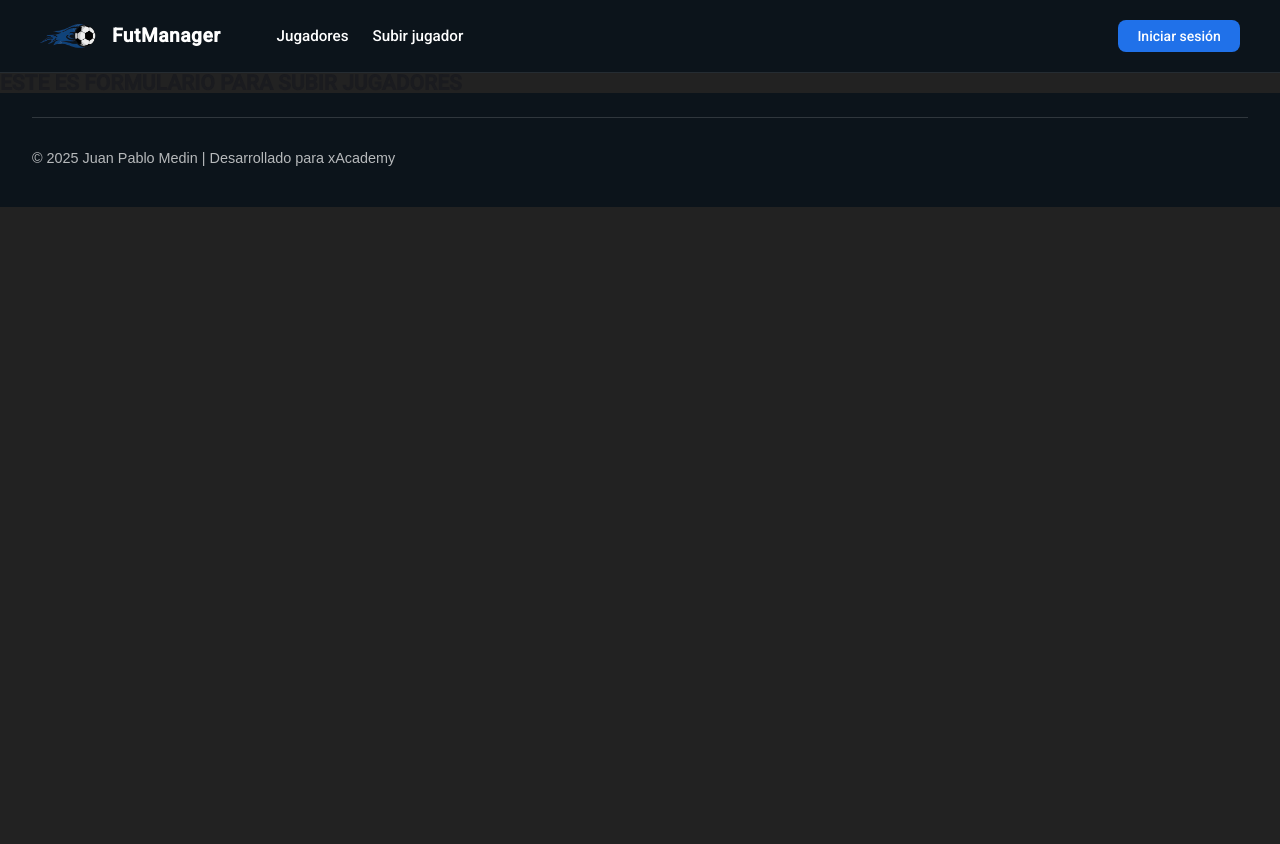
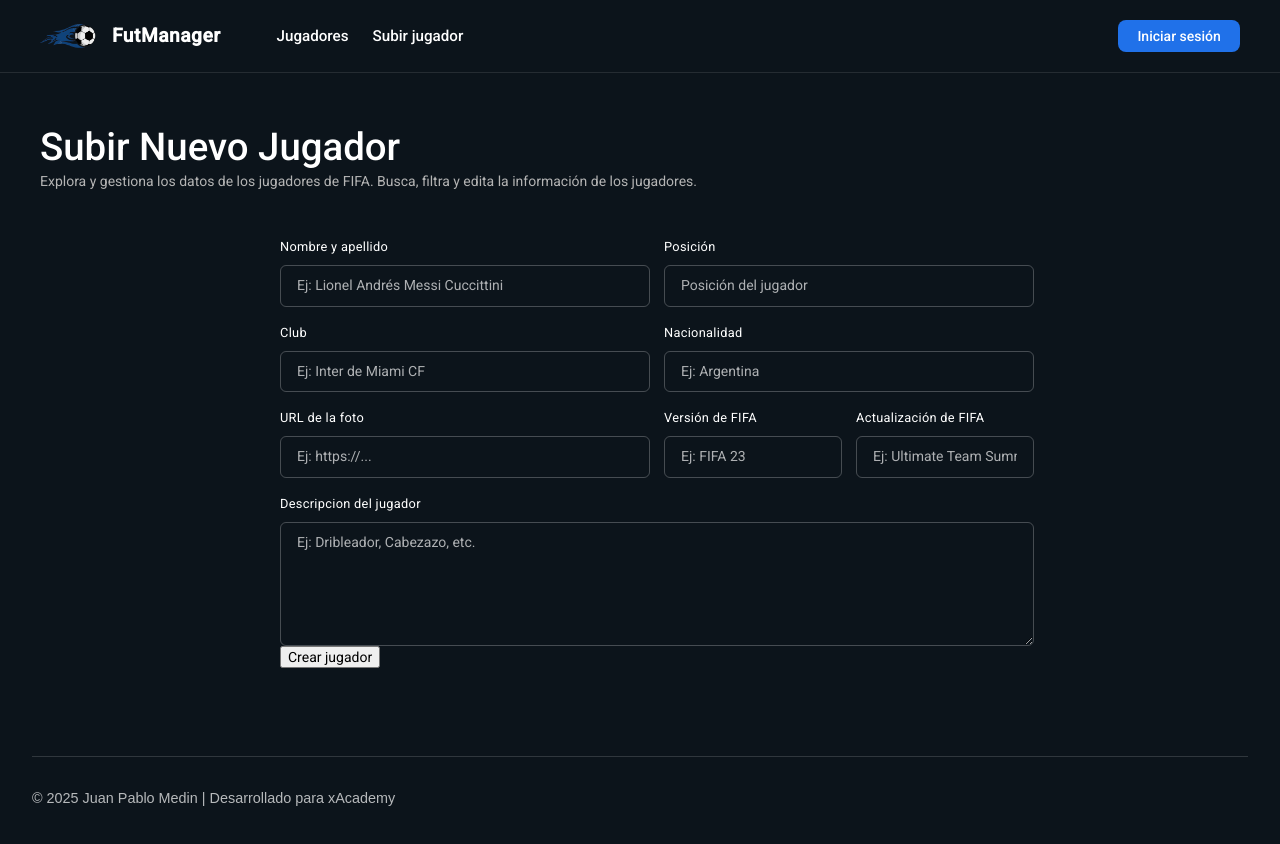
Before and after one commit to juampimedina06/gestionar-istado-de-jugadores-fifa, an Angular app in the folder front/: page /subir-player in a window 1280 px wide. Before the commit the page ends 800 px from the top, so only its background shows below. Built offline with nearby package versions, Linux system fonts and the light colour scheme.

Commit message:
formulario estatico creado

```diff
--- /dev/null
+++ b/front/src/app/features/components/form-subir-player/form-subir-player.html
@@ -0,0 +1,67 @@
+<div class="contenedor_formulario">
+<form class="formulario" [formGroup]="formPlayer" (ngSubmit)="subirJugador()">
+        <div class="contenedor_inputs">
+            <app-input-reutilizable
+                [label]="'Nombre y apellido'"
+                [control]="formPlayer.controls.name"
+                [type]="'text'"
+                [placeholder]="'Ej: Lionel Andrés Messi Cuccittini'"
+            />
+            <app-input-reutilizable
+                [label]="'Posición'"
+                [control]="formPlayer.controls.position"
+                [type]="'text'"
+                [placeholder]="'Posición del jugador'"
+              />
+        </div>
+        <div class="contenedor_inputs">
+            <app-input-reutilizable
+                [label]="'Club'"
+                [control]="formPlayer.controls.club_name"
+                [type]="'text'"
+                [placeholder]="'Ej: Inter de Miami CF'"
+            />
+            <app-input-reutilizable
+                [label]="'Nacionalidad'"
+                [type]="'text'"
+                [placeholder]="'Ej: Argentina'"
+                [control]="formPlayer.controls.nationality_name"
+            />
+        </div>
+        <div class="contenedor_inputs">
+            <div class="contenedor_interno">
+                <app-input-reutilizable
+                [label]="'URL de la foto'"
+                [control]="formPlayer.controls.player_face_url"
+                [type]="'text'"
+                [placeholder]="'Ej: https://...'"
+                 />
+            </div>
+
+           <div class="contenedor_dos_inputs">
+                <app-input-reutilizable
+                    [label]="'Versión de FIFA'"
+                    [control]="formPlayer.controls.fifa_version"
+                    [type]="'text'"
+                    [placeholder]="'Ej: FIFA 23'"
+                />
+                <app-input-reutilizable
+                    [label]="'Actualización de FIFA'"
+                    [control]="formPlayer.controls.fifa_update"
+                    [type]="'text'"
+                    [placeholder]="'Ej: Ultimate Team Summer Refresh'"
+                />
+           </div>
+        </div>
+        <div class="contenedor_textarea">
+            <app-input-reutilizable
+                [label]="'Descripcion del jugador'"
+                [control]="formPlayer.controls.player_traits"
+                [type]="'textarea'"
+                [placeholder]="'Ej: Dribleador, Cabezazo, etc.'"
+            />
+        </div>
+        <button class="boton_enviar" type="submit" (click)="subirJugador()">Crear jugador</button>
+</form>
+
+</div>
--- /dev/null
+++ b/front/src/app/features/components/form-subir-player/form-subir-player.scss
@@ -0,0 +1,51 @@
+.contenedor_formulario{
+    width: 100%;
+    display: flex;
+    justify-content: center;
+}
+
+.formulario{
+    width: 60%;
+}
+
+.contenedor_inputs{
+   display: flex;
+   margin-bottom: 1rem;
+   gap: 3rem;
+}
+
+.contenedor_interno{
+    display: flex;
+    width: 50%;
+}
+
+.contenedor_dos_inputs{
+    display: flex;
+    width: 50%;
+    gap: 3rem;
+}
+
+.contenedor_textarea{
+
+}
+
+@media (max-width: 768px) {
+    .formulario{
+        width: 100%;
+    }
+
+    .contenedor_inputs{
+        flex-direction: column;
+        gap: 1.5rem;
+    }
+
+    .contenedor_dos_inputs{
+        flex-direction: column;
+        gap: 1rem;
+        width: 100%;
+    }
+
+    .contenedor_interno{
+        width: 100%;
+    }
+}
--- /dev/null
+++ b/front/src/app/features/components/form-subir-player/form-subir-player.ts
@@ -0,0 +1,49 @@
+import { Component, inject } from '@angular/core';
+import { InputReutilizable } from "../input-reutilizable/input-reutilizable";
+import { FormControl, FormGroup, NonNullableFormBuilder, ReactiveFormsModule, Validators } from '@angular/forms';
+
+export interface ContenidoSubirPlayer{
+  name: FormControl<string>;
+  position: FormControl<string>;
+  club_name: FormControl<string>;
+  nationality_name: FormControl<string>;
+  player_face_url: FormControl<string>;
+  fifa_version: FormControl<string>;
+  fifa_update: FormControl<string>;
+  player_traits: FormControl<string>;
+}
+
+@Component({
+  selector: 'app-form-subir-player',
+  imports: [InputReutilizable, ReactiveFormsModule],
+  templateUrl: './form-subir-player.html',
+  styleUrl: './form-subir-player.scss'
+})
+export class FormSubirPlayer {
+  private fb = inject(NonNullableFormBuilder);
+  /*IMPLEMENTAR EL SERVICIO DESPUES*/
+
+  formPlayer : FormGroup<ContenidoSubirPlayer> = this.fb.group({
+    name: this.fb.control('', Validators.required),
+    position: this.fb.control('', Validators.required),
+    club_name: this.fb.control('', Validators.required),
+    nationality_name: this.fb.control('', Validators.required),
+    player_face_url: this.fb.control('', Validators.required),
+    fifa_version: this.fb.control('', Validators.required),
+    fifa_update: this.fb.control('', Validators.required),
+    player_traits: this.fb.control('', Validators.required),
+  })
+
+  subirJugador(){
+    if(this.formPlayer.valid){
+      console.log(this.formPlayer.value);
+      /*Crear modal para mostrar el envio del formulario exito*/
+    }else{
+      this.formPlayer.markAllAsTouched();
+      /*Crear modal para mostrar el error de formulario*/
+    }
+  }
+
+
+
+}
--- /dev/null
+++ b/front/src/app/features/components/input-reutilizable/input-reutilizable.html
@@ -0,0 +1,44 @@
+ <div class="contenedor_labelInput">
+  @if (label()) {
+    <label class="label">{{ label() }}</label>
+  }
+
+  @switch (type()) {
+    @case ('textarea') {
+      <textarea
+        class="textarea"
+        [placeholder]="placeholder()"
+        [formControl]="control()"
+        (blur)="onTouched()"
+        [class.invalid]="control().invalid && (control().dirty || control().touched)"
+      ></textarea>
+    }
+    @default {
+      <input
+        class="input"
+        [type]="type()"
+        [placeholder]="placeholder()"
+        [formControl]="control()"
+        (blur)="onTouched()"
+        [class.invalid]="control().invalid && (control().dirty || control().touched)"
+      />
+    }
+  }
+
+  @if (control().invalid && (control().dirty || control().touched)) {
+    <div class="error-messages">
+      @if (control().errors?.['required']) {
+        <span class="input_error">Este campo es obligatorio</span>
+      }
+      @if (control().errors?.['email']) {
+        <span class="input_error">Debe ser un email válido</span>
+      }
+      @if (control().errors?.['minlength']) {
+        <span class="input_error">Mínimo {{ control().errors?.['minlength'].requiredLength }} caracteres</span>
+      }
+      @if (control().errors?.['maxlength']) {
+        <span class="input_error">Máximo {{ control().errors?.['maxlength'].requiredLength }} caracteres</span>
+      }
+    </div>
+  }
+</div>
--- /dev/null
+++ b/front/src/app/features/components/input-reutilizable/input-reutilizable.scss
@@ -0,0 +1,81 @@
+:host {
+  display: block;
+  width: 100%;
+}
+
+.contenedor_labelInput {
+  display: flex;
+  flex-direction: column;
+  width: auto;
+  gap: 0.5rem;
+}
+
+.label {
+  color: #fff;
+  font-size: .8rem;
+  letter-spacing: 0.3px;
+}
+
+.input,
+.textarea {
+  width: 100%;
+  color: #fff;
+  background-color: transparent;
+  border: 1.8px solid #ffffff3d;
+  border-radius: 6px;
+  padding: 0.7rem 1rem;
+  font-size: 15px;
+  outline: none;
+  transition: border-color 0.2s ease, box-shadow 0.2s ease, background-color 0.2s ease;
+}
+
+.input:focus-visible,
+.textarea:focus-visible {
+  border-color: #ffffff;
+  background-color: rgba(255, 255, 255, 0.05);
+  box-shadow: 0 0 0 3px color-mix(in srgb, #cdddf7 30%, transparent);
+}
+
+.input::placeholder,
+.textarea::placeholder {
+  color: #ffffffaa;
+  font-size: 14px;
+  font-weight: 400;
+}
+
+.textarea {
+  resize: vertical;
+  min-height: 100px;
+}
+
+.input_error {
+  color: rgb(255, 54, 54);
+  font-size: 0.85rem;
+  margin-top: -0.25rem;
+}
+
+@media (max-width: 768px) {
+  .contenedor_labelInput {
+    max-width: 92%;
+    gap: 0.4rem;
+    margin: 0;
+  }
+}
+
+@media (max-width: 480px) {
+  .contenedor_labelInput {
+    max-width: 92%;
+    gap: 0.4rem;
+    margin: 0;
+  }
+
+  .label {
+    font-size: 1rem;
+  }
+
+  .input,
+  .textarea {
+    font-size: 14px;
+    padding: 0.45rem 0.65rem;
+  }
+}
--- /dev/null
+++ b/front/src/app/features/components/input-reutilizable/input-reutilizable.ts
@@ -0,0 +1,43 @@
+import { Component, input, forwardRef, effect } from '@angular/core';
+import { FormControl, NG_VALUE_ACCESSOR, ReactiveFormsModule } from '@angular/forms';
+
+@Component({
+  selector: 'app-input-reutilizable',
+  imports: [ReactiveFormsModule],
+  templateUrl: './input-reutilizable.html',
+  styleUrl: './input-reutilizable.scss'
+})
+export class InputReutilizable {
+ control = input.required<FormControl<any>>();
+  type = input<'text' | 'email' | 'password' | 'number' | 'search' | 'tel' | 'textarea'>('text');
+  label = input<string>('');
+  placeholder = input<string>('');
+
+  onTouched = () => {};
+  onChange = (_value: any) => {};
+
+  constructor() {
+    effect(() => {
+      const value = this.control().value;
+      this.onChange(value);
+    });
+  }
+
+  writeValue(value: any): void {
+    if (value !== this.control().value) {
+      this.control().setValue(value, { emitEvent: false });
+    }
+  }
+
+  registerOnChange(fn: any): void {
+    this.onChange = fn;
+  }
+
+  registerOnTouched(fn: any): void {
+    this.onTouched = fn;
+  }
+
+  setDisabledState(isDisabled: boolean): void {
+    isDisabled ? this.control().disable() : this.control().enable();
+  }
+}
--- a/front/src/app/features/pages/inicio/inicio.scss
+++ b/front/src/app/features/pages/inicio/inicio.scss
@@ -1,21 +1,19 @@
 .contenedor_inicio{
    background-color: #0c141b;
    width: 100%;
-
   margin: 0 auto;
 }
 
 .contenido_inicio{
    max-width: 1200px;
    margin: 0 auto;
-   padding: 2rem;
+   padding: 4rem 2rem;
    color: #fff;
    display: flex;
    flex-direction: column;
-   gap: 1rem;
    h2{
     font-weight: 500;
-    font-size: 1.7rem;
+    font-size: 2.4rem;
    }
 }
 
--- a/front/src/app/features/pages/subir-player/subir-player.html
+++ b/front/src/app/features/pages/subir-player/subir-player.html
@@ -1,3 +1,9 @@
-<section>
-    <h2>ESTE ES FORMULARIO PARA SUBIR JUGADORES</h2>
+<section class="contenedor_subir_player">
+    <div class="contenido_subir_player">
+        <div>
+           <h2>Subir Nuevo Jugador</h2>
+           <p class="parrafo_subir_player">Explora y gestiona los datos de los jugadores de FIFA. Busca, filtra y edita la información de los jugadores.</p>
+        </div>
+        <app-form-subir-player />
+    </div>
 </section>
--- a/front/src/app/features/pages/subir-player/subir-player.scss
+++ b/front/src/app/features/pages/subir-player/subir-player.scss
@@ -0,0 +1,22 @@
+.contenedor_subir_player{
+   background-color: #0c141b;
+   width: 100%;
+  margin: 0 auto;
+}
+
+.contenido_subir_player{
+   max-width: 1200px;
+   margin: 0 auto;
+   padding: 4rem 2rem;
+   color: #fff;
+   display: flex;
+   flex-direction: column;
+   gap: 2rem;
+   h2{
+    font-weight: 500;
+    font-size: 2.4rem;
+   }
+   p{
+      color: #b4b4b4;
+   }
+}
--- a/front/src/app/features/pages/subir-player/subir-player.ts
+++ b/front/src/app/features/pages/subir-player/subir-player.ts
@@ -1,8 +1,9 @@
 import { Component } from '@angular/core';
+import { FormSubirPlayer } from "../../components/form-subir-player/form-subir-player";
 
 @Component({
   selector: 'app-subir-player',
-  imports: [],
+  imports: [FormSubirPlayer],
   templateUrl: './subir-player.html',
   styleUrl: './subir-player.scss'
 })
```
Also changed, not shown: 2 other files (tests, documents, lock files or other folders).
